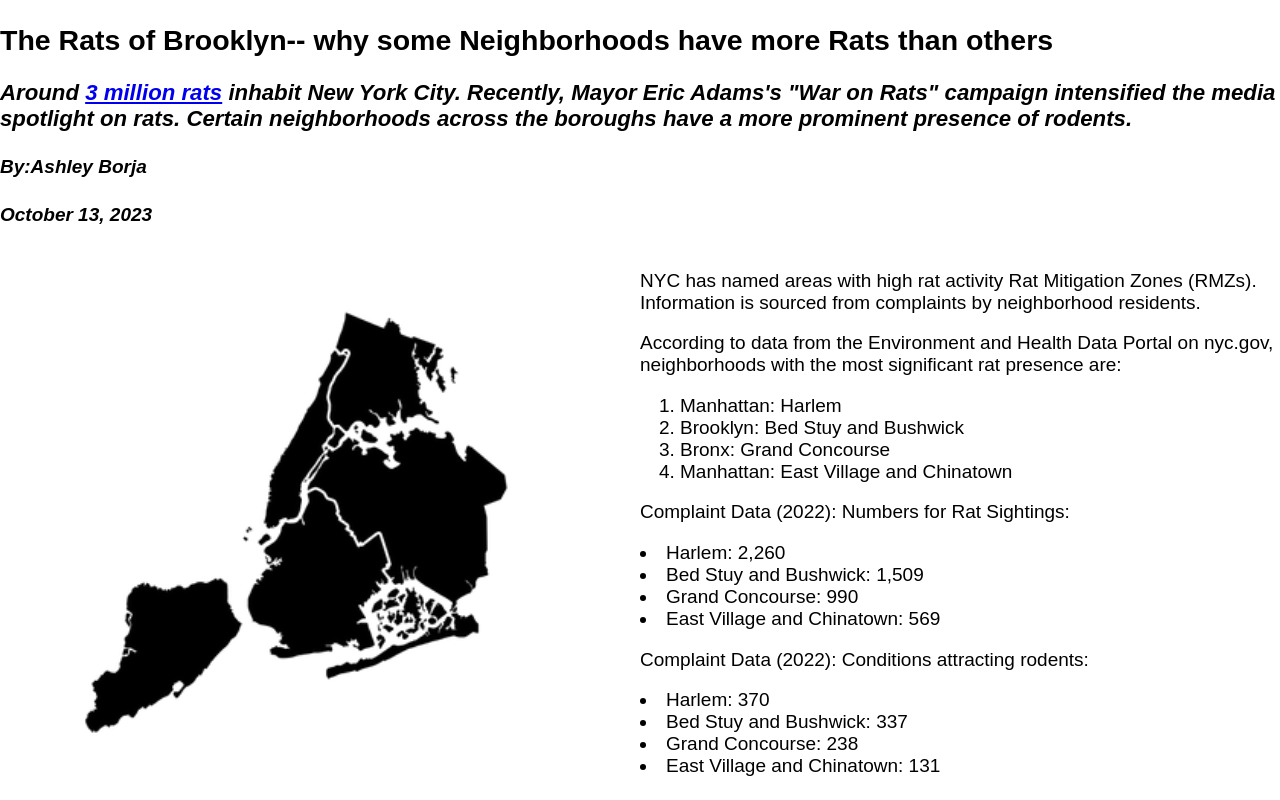
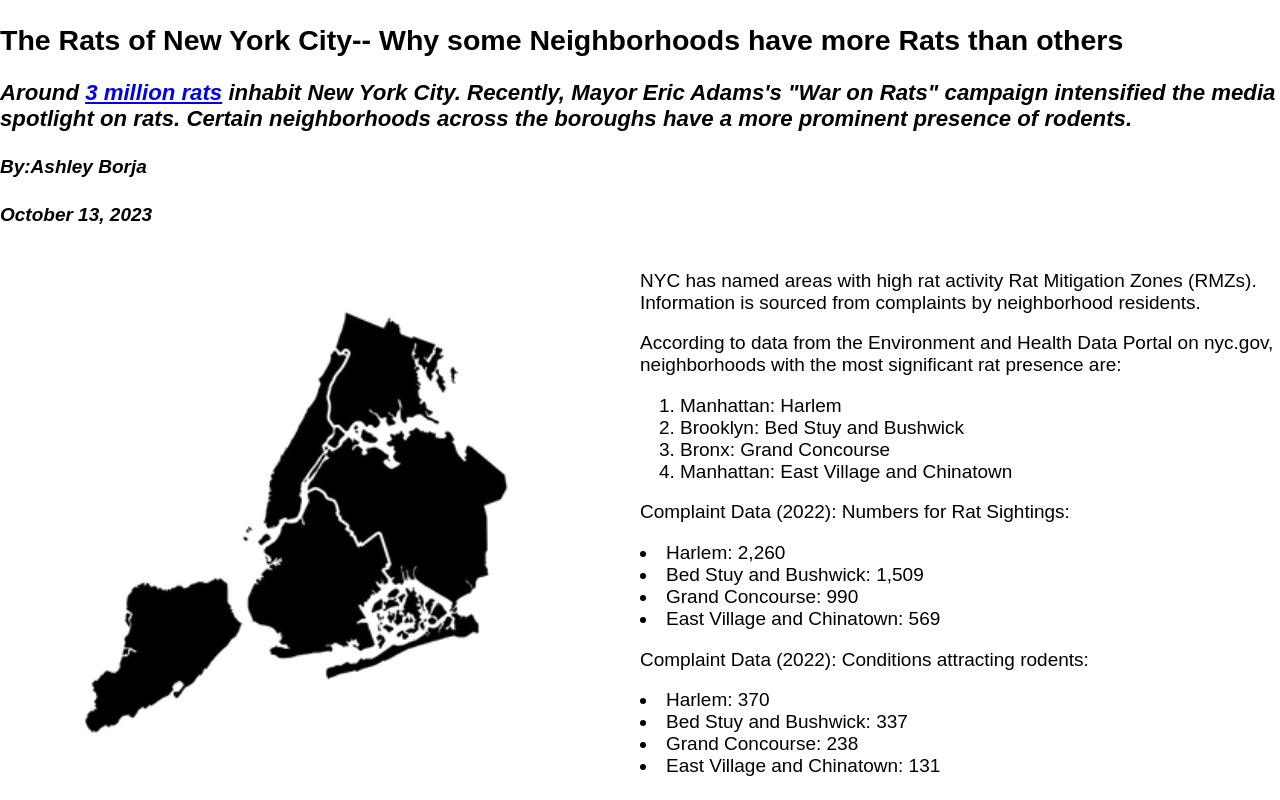
Before and after one commit to aborja00/IconProjectAshleyBorja, a plain HTML site: page index.html in a window 1280 px wide. Shown: the top 800 px of the page. Drawn offline with nearby package versions, Linux system fonts and the light colour scheme.

Commit message:
Update index.html

```diff
--- a/index.html
+++ b/index.html
@@ -26,7 +26,7 @@
 <body>
     <!-- YOUR CONTENT GOES HERE -->
     <!-- HEADline-->
-    <h2> The Rats of Brooklyn-- why some Neighborhoods have more Rats than others</h2>
+    <h2> The Rats of New York City-- Why some Neighborhoods have more Rats than others</h2>
       <!-- MAin Subhead -->
       <h3><em>  Around <a href= "https://mandmpestcontrol.com/there-are-now-3-million-rats-in-new-york-city-study/">3 million rats</a> inhabit New York City. Recently, Mayor Eric Adams's "War on Rats" campaign intensified the media spotlight on rats. Certain neighborhoods across the boroughs have a more prominent presence of rodents.</em></h3>
         <!-- Byline -->
```
